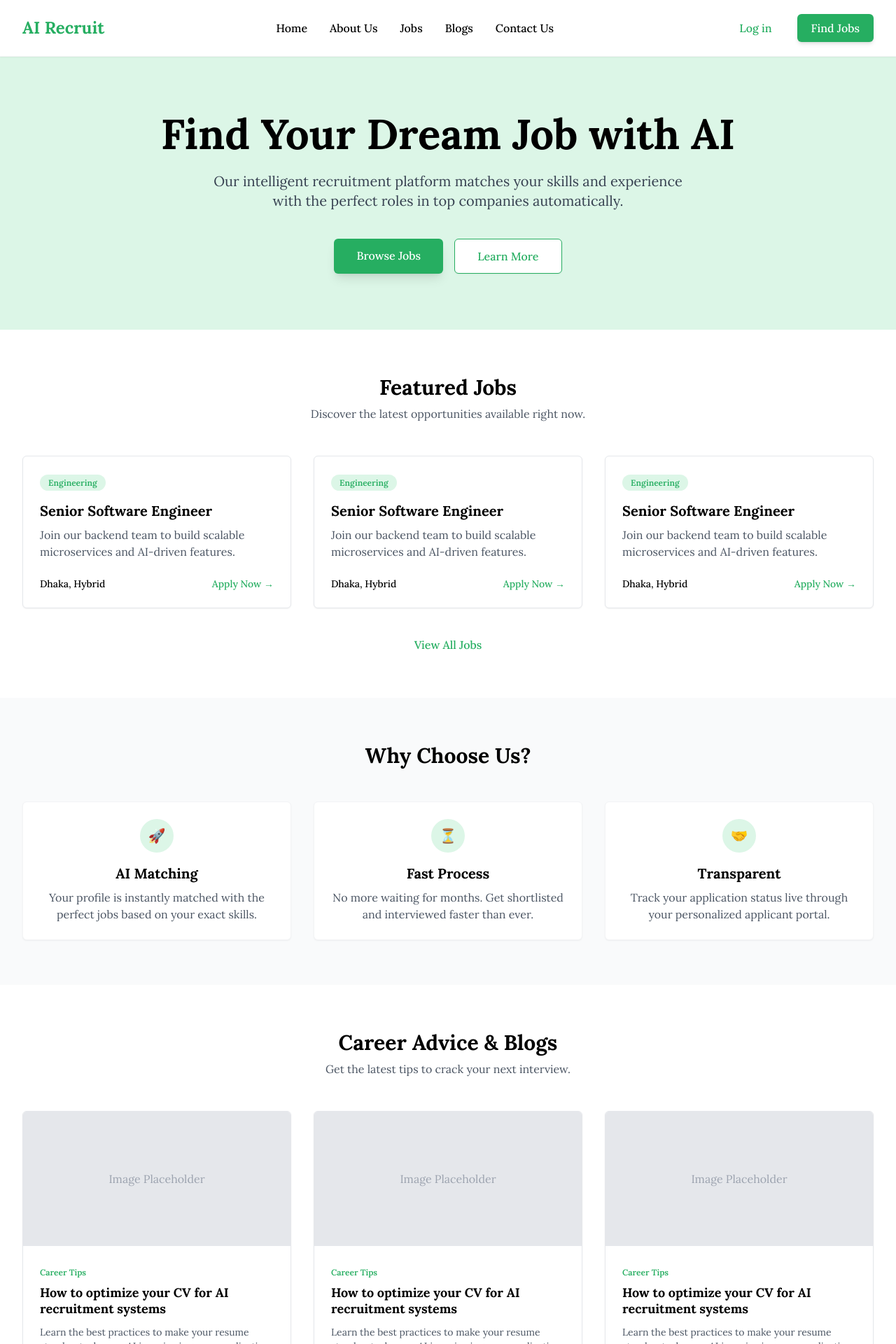
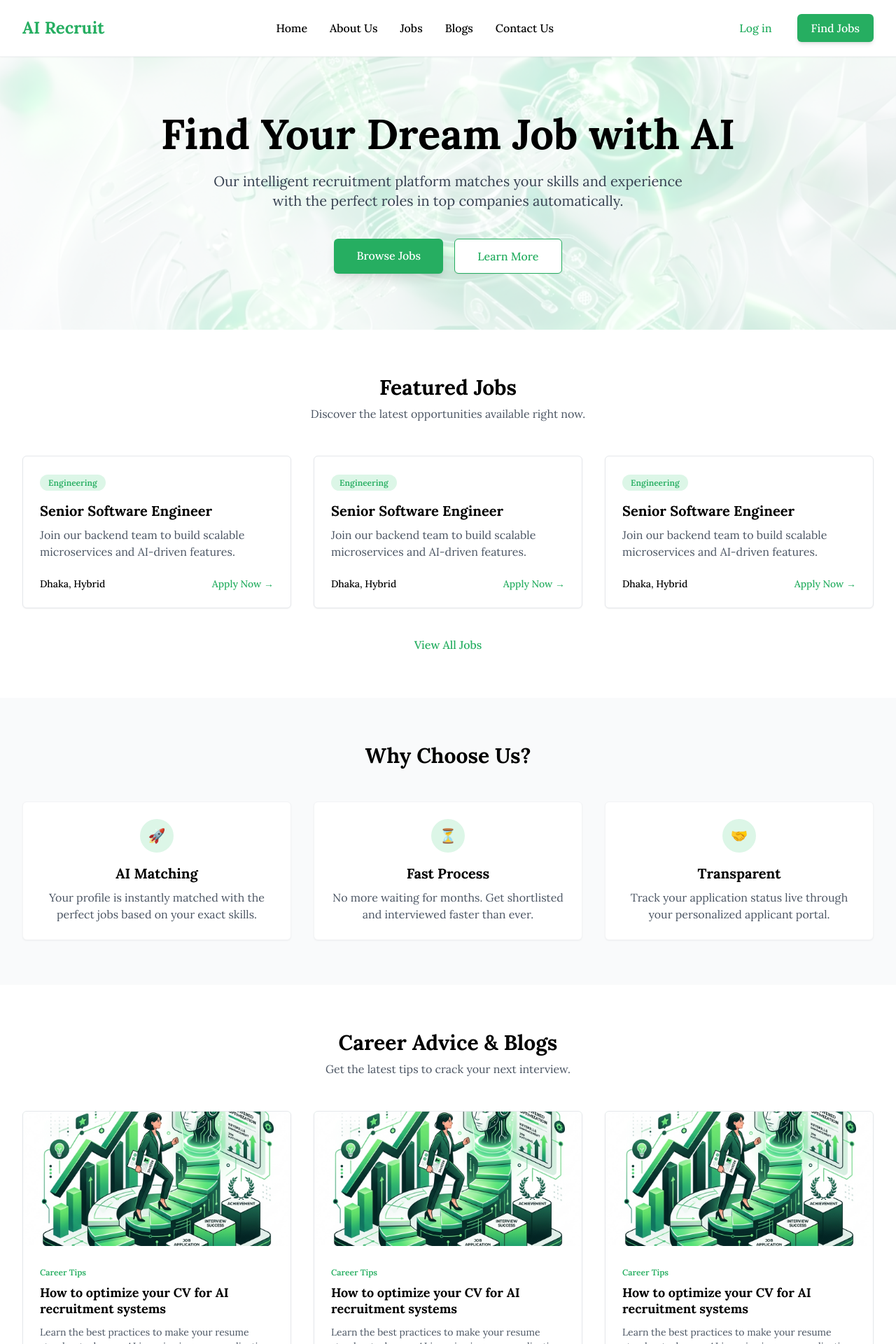
Before and after one commit to Iqbalhossen07/ai-recruitment, a Next.js app: page / in a window 1280 px wide. Shown: the top 1920 px of the page at 70% size. Built offline with nearby package versions, Linux system fonts and the light colour scheme.

Commit message:
feat: add high quality AI images for hero and blog sections

```diff
--- a/src/app/page.tsx
+++ b/src/app/page.tsx
@@ -1,12 +1,20 @@
 import Link from "next/link";
+import Image from "next/image";
 
 export default function Home() {
   return (
     <div className="flex flex-col min-h-screen">
 
       {/* 1. Hero Section */}
-      <section className="bg-primary-light py-20 px-4 sm:px-6 lg:px-8 text-center">
-        <div className="max-w-4xl mx-auto">
+      <section className="relative py-20 px-4 sm:px-6 lg:px-8 text-center overflow-hidden">
+        <Image
+          src="/hero-bg.jpg"
+          alt="Hero Background"
+          fill
+          className="object-cover -z-10 opacity-20"
+          priority
+        />
+        <div className="max-w-4xl mx-auto relative z-10">
           <h1 className="text-4xl md:text-6xl font-bold text-black mb-6">
             Find Your Dream Job with AI
           </h1>
@@ -96,8 +104,13 @@ export default function Home() {
         <div className="grid grid-cols-1 md:grid-cols-3 gap-8">
           {[1, 2, 3].map((i) => (
             <div key={i} className="bg-white border border-gray-200 rounded-md overflow-hidden shadow-sm hover:shadow-md transition-shadow">
-              <div className="h-48 bg-gray-200 w-full flex items-center justify-center">
-                <span className="text-gray-400">Image Placeholder</span>
+              <div className="h-48 w-full relative bg-primary-light">
+                <Image
+                  src="/blog-1.jpg"
+                  alt="AI Resume Building"
+                  fill
+                  className="object-cover"
+                />
               </div>
               <div className="p-6">
                 <span className="text-xs font-semibold text-primary">Career Tips</span>
```
Also changed, not shown: public/blog-1.jpg (added), public/hero-bg.jpg (added).
